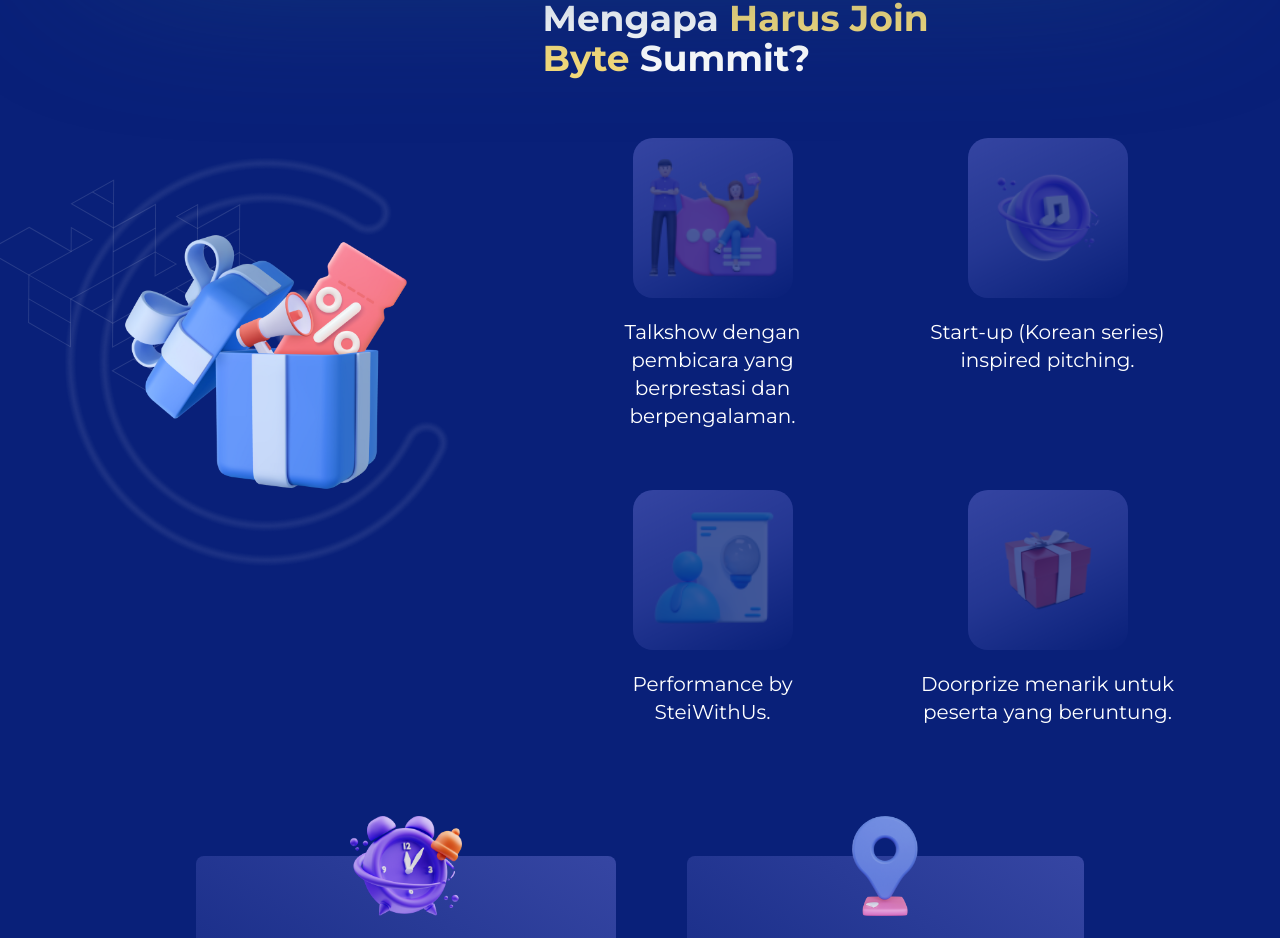
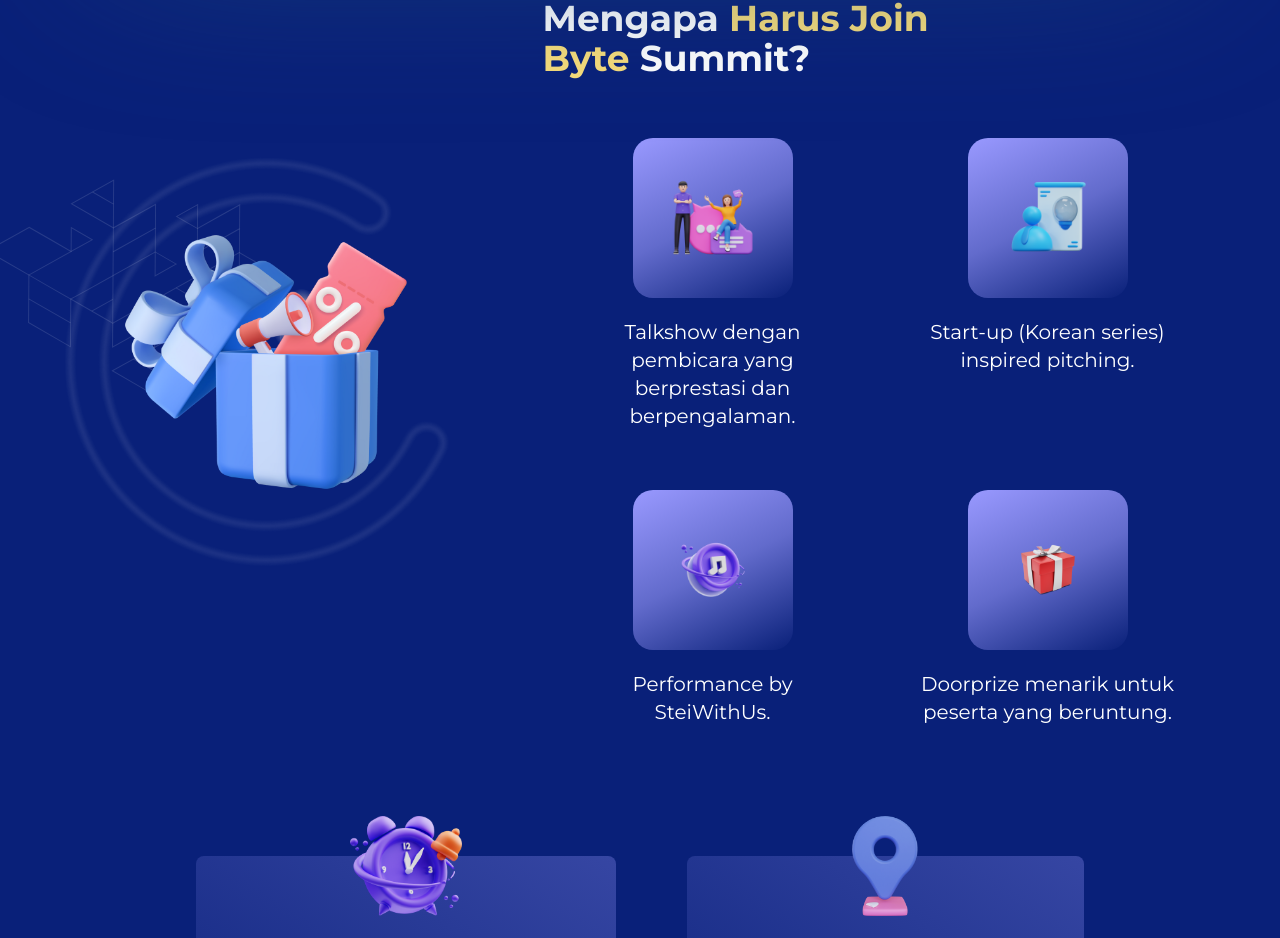
Before and after one commit to amaliap21/Web-Aksang, a Next.js app: page /summit in a window 1280 px wide. Shown: the part 1228-2166 px from the top of the page. Built offline with nearby package versions, Linux system fonts and the light colour scheme.

Commit message:
feat(summit): fix opacity and metadata

```diff
--- a/app/summit/page.js
+++ b/app/summit/page.js
@@ -11,11 +11,11 @@ const textBenefit = [
   },
   {
     texts: "Start-up (Korean series) inspired pitching.",
-    imageUrl: "/summit-3.png",
+    imageUrl: "/summit-2.png",
   },
   {
     texts: "Performance by SteiWithUs.",
-    imageUrl: "/summit-2.png",
+    imageUrl: "/summit-3.png",
   },
   {
     texts: "Doorprize menarik untuk peserta yang beruntung.",
@@ -233,14 +233,14 @@ export default function SummitPage() {
 export const metadata = {
   title: "Summit | Byte",
   description:
-    "Talkshow &quot;Empowering Society&apos;s Future through Informatics&quot; membahas penerapan teknologi informasi untuk memberdayakan masyarakat dan mencapai keseimbangan antara kepentingan individu dan masyarakat. Pembicara akan mengungkap inovasi dan strategi yang mendukung kesuksesan individu sambil berkontribusi pada kesejahteraan kolektif.",
+    "Talkshow  'Empowering Society's Future through Informatics'  membahas penerapan teknologi informasi untuk memberdayakan masyarakat dan mencapai keseimbangan antara kepentingan individu dan masyarakat. Pembicara akan mengungkap inovasi dan strategi yang mendukung kesuksesan individu sambil berkontribusi pada kesejahteraan kolektif.",
   generator: "Next.js",
   applicationName: "Byte",
   colorScheme: "dark",
   openGraph: {
     title: "Summit | Byte",
     description:
-      "Talkshow &quot;Empowering Society&apos;s Future through Informatics&quot; membahas penerapan teknologi informasi untuk memberdayakan masyarakat dan mencapai keseimbangan antara kepentingan individu dan masyarakat. Pembicara akan mengungkap inovasi dan strategi yang mendukung kesuksesan individu sambil berkontribusi pada kesejahteraan kolektif.",
+      "Talkshow  'Empowering Society's Future through Informatics'  membahas penerapan teknologi informasi untuk memberdayakan masyarakat dan mencapai keseimbangan antara kepentingan individu dan masyarakat. Pembicara akan mengungkap inovasi dan strategi yang mendukung kesuksesan individu sambil berkontribusi pada kesejahteraan kolektif.",
     url: "https://byte22.steikitb.site/",
     siteName: "Byte",
     images: [
--- a/components/summit_benefit.js
+++ b/components/summit_benefit.js
@@ -4,13 +4,13 @@ import React from "react";
 const Benefit = (text = "") => {
   return (
     <div className="box-border w-[150px] tmd:w-[200px] sm:w-[220px] lg:w-[275px] h-fit flex flex-col justify-center items-center gap-[20px]">
-      <div className="box-border w-32 lg:w-40 aspect-square rounded-[20px] bg-gradient-diagonals from-[#9999FF] via-[#9999FF9E] to-[#9999FF00] opacity-30">
+      <div className="box-border w-32 lg:w-40 aspect-square rounded-[20px] bg-gradient-diagonals from-[#9999FF] via-[#9999FF9E] to-[#9999FF00]">
         <Image
           src={text.imageUrl}
           alt="benefit"
-          width={100}
-          height={100}
-          className="m-auto p-4 w-32 lg:w-40"
+          width={200}
+          height={200}
+          className="m-auto py-10 w-10 lg:w-20"
         />
       </div>
       <h2 className="text-[16px] lg:text-xl break-words text-center font-montserrat">
```
